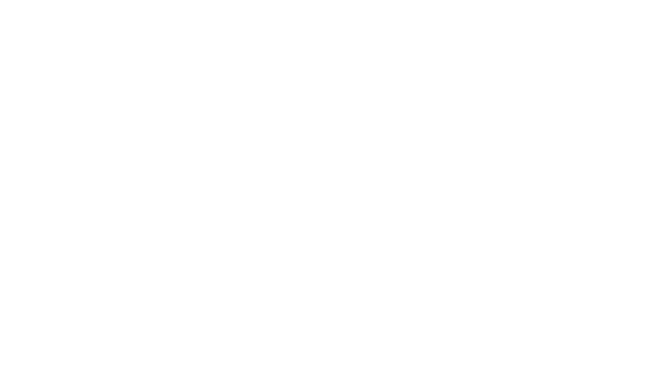
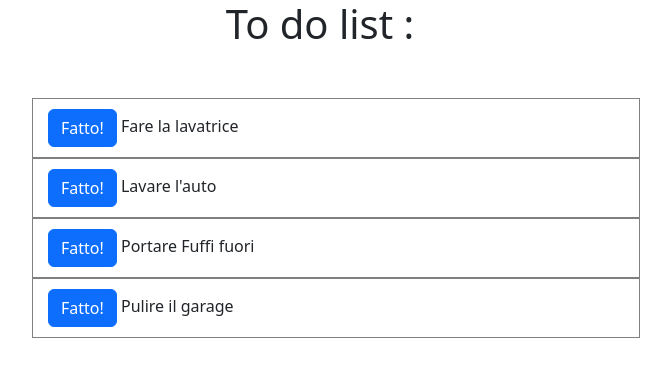
Before and after one commit to federicahu99/vue-todolist, a plain HTML site: page index.html in a window 1280 px wide. Shown: the whole page, without its empty margins (320-991 px from the left). Drawn offline with nearby package versions, Linux system fonts and the light colour scheme.

Commit message:
almost milestone 1

```diff
--- a/css/style.css
+++ b/css/style.css
@@ -1,6 +1,19 @@
-/* Reset */
-*{
-    margin: 0;
-    padding: 0;
-    box-sizing: border-box;
+
+/* General */
+h1 {
+    text-align: center;
+    margin-bottom: 50px;
 }
+
+body {
+    width: 50vw;
+    height: 90vh;
+    margin: 0 auto;
+}
+
+/* Body */
+._listitem {
+    list-style-type: none;
+    border: 1px solid grey;
+    padding: 10px 15px;
+}
--- a/index.html
+++ b/index.html
@@ -16,9 +16,14 @@
     <title>To Do List</title>
 </head>
 <body>
+    <h1> To do list :</h1>
+    <div id="root">
+    <ul>
 
-    <div id="root">
+        <li class="_listitem" v-for="(task, i) of tasks">
+            <button type="button" class="btn btn-primary" v-on:click="underlineIt"> Fatto! </button> {{ task.text }} </li>
 
+    </ul>
 
 
     </div>
--- a/js/script.js
+++ b/js/script.js
@@ -3,7 +3,7 @@ console.log('vue ok', Vue)
 const root = new Vue ({
     el: "#root",
     data : {
-        todo: [
+        tasks: [
         {
             text: 'Fare la lavatrice',
             done: false
@@ -20,5 +20,13 @@ const root = new Vue ({
             text: 'Pulire il garage',
             done: false
         }
-    ]}
+    ]},
+    methods: {
+        underlineIt() {
+            if (this.done = false) {
+                return this.done = true;
+            }
+        }
+
+    }
 })
```
